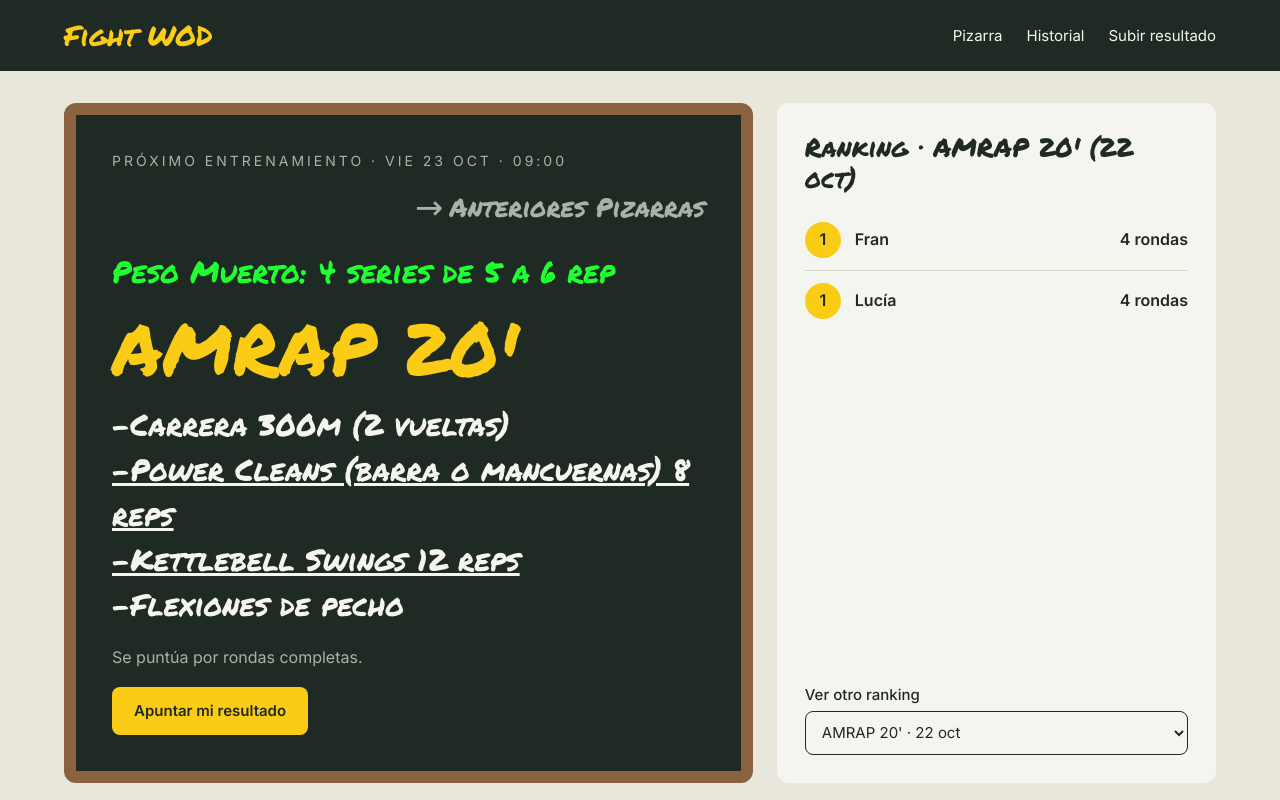
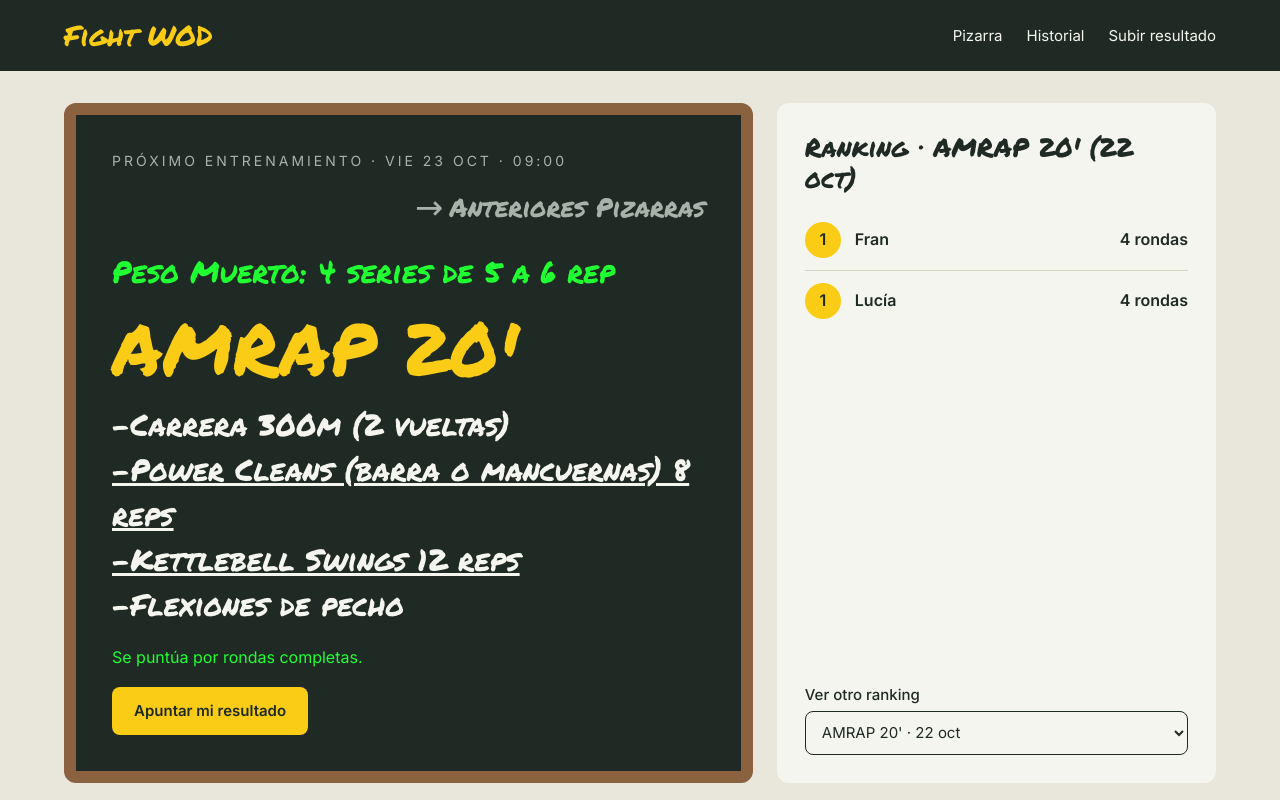
Before and after one commit to franrios1978/pizarra_entrenamientos, a website: page src/index.html in a window 1280 px wide. Shown: the top 800 px of the page. Drawn offline with Linux system fonts and the light colour scheme.

```diff
--- a/src/css/global.css
+++ b/src/css/global.css
@@ -25,6 +25,7 @@
   --color-line: #d6d3c7;        /* bordes y separadores suaves */
   --color-wood: #8a6240;        /* marco de la pizarra */
   --color-error: #7f1d1d;
+  --color-puntuac_pizarra: #1fff32;
 
   --font-display: 'Permanent Marker', cursive;
   --font-body: 'Inter', system-ui, -apple-system, 'Segoe UI', sans-serif;
@@ -317,7 +318,7 @@
   margin: 0;
   font-size: 16px;
   line-height: 1.5;
-  color: var(--color-chalk-muted);
+  color: var(--color-puntuac_pizarra);
 }
 
 /* margin-top: auto empuja el botón al final cuando la pizarra se estira */
```
